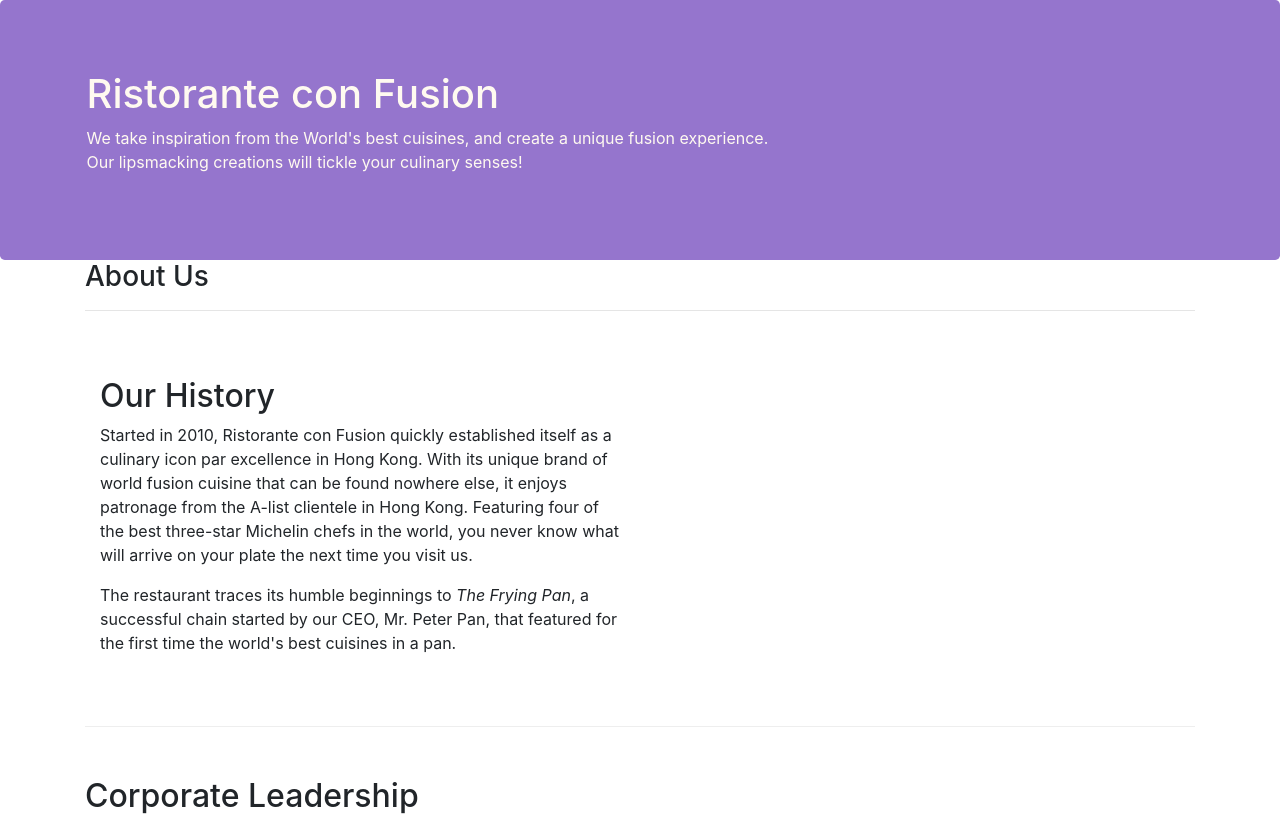
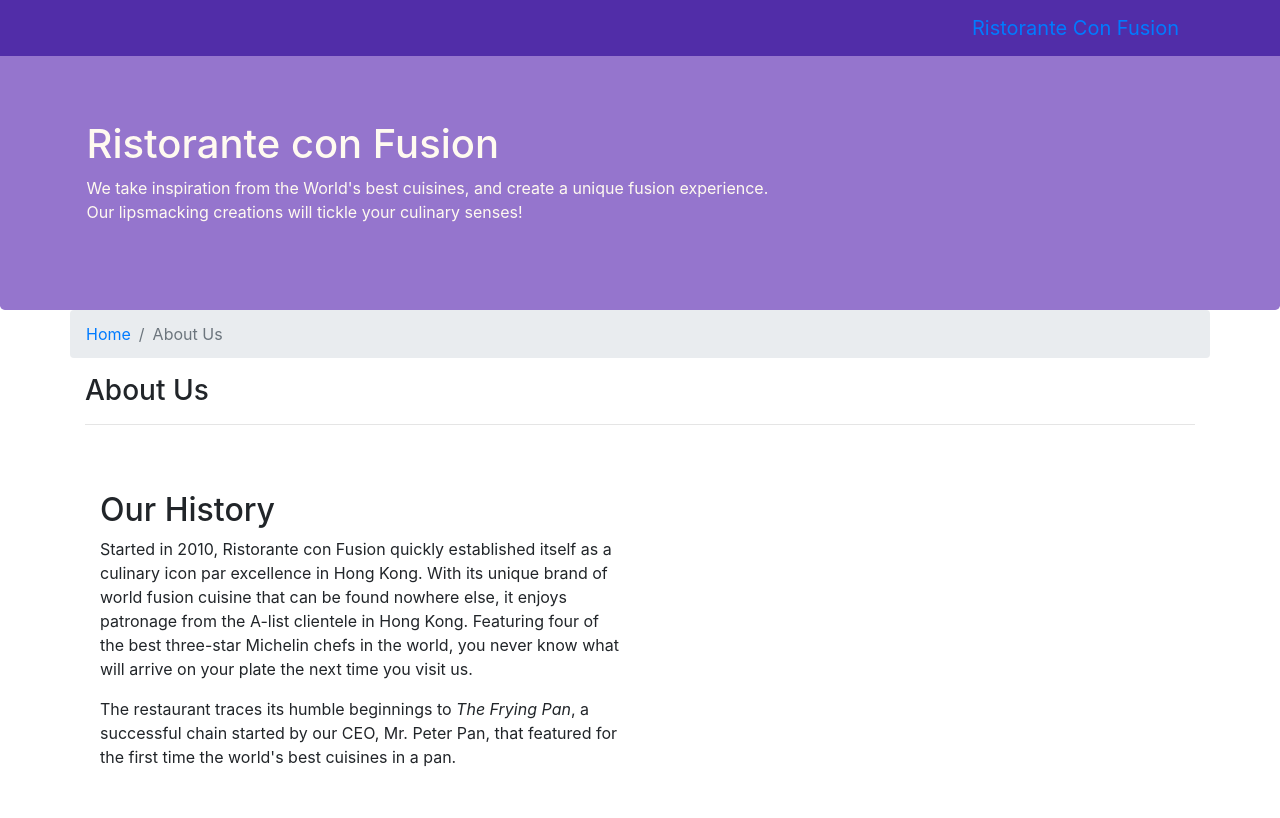
Before and after one commit to ThiernoAmirouDiallo/ConfusionBootstrapJQuery, a website: page aboutus.html in a window 1280 px wide. Shown: the top 818 px of the page. Drawn offline with nearby package versions, Linux system fonts and the light colour scheme.

Commit message:
Navbar and Breadcrumbs

```diff
--- a/aboutus.html
+++ b/aboutus.html
@@ -16,6 +16,24 @@
 </head>
 
 <body>
+        <nav class="navbar navbar-inverse navbar-toggleable-sm fixed-top">
+                <div class="container">
+                    <button class="navbar-toggler" type="button" data-toggle="collapse" data-target="#Navbar">
+                        <span class="navbar-toggler-icon"></span>
+                    </button>
+
+                   <a class="navbar-brand" href="./index.html">Ristorante Con Fusion</a>
+                   <div class="collapse navbar-collapse" id="Navbar">
+                        <ul class="navbar-nav">
+                            <li class="nav-item"><a class="nav-link" href="./index.html">Home</a></li>
+                            <li class="nav-item active"><a class="nav-link" href="#">About</a></li>
+                            <li class="nav-item"><a class="nav-link" href="#">Menu</a></li>
+                            <li class="nav-item"><a class="nav-link" href="#">Contact</a></li>
+                        </ul>
+                   </div>
+                </div>
+            </nav>
+
 
     <header class="jumbotron">
         <div class="container">
@@ -32,7 +50,12 @@
 
     <div class="container">
         <div class="row" >
-            <div class="col-sm">
+            <ol class="col-12 breadcrumb">
+                    <li class="breadcrumb-item"><a href="./index.html">Home</a></li>
+                    <li class="breadcrumb-item active">About Us</li>
+            </ol>
+
+            <div class="col-12">
                <h3>About Us</h3>
                <hr>
             </div>
@@ -72,7 +95,7 @@
                 <div class="col-5 offset-1 col-sm-2">
                     <h5>Links</h5>
                     <ul class="list-unstyled">
-                        <li><a href="#">Home</a></li>
+                        <li><a href="./index.html">Home</a></li>
                         <li><a href="#">About</a></li>
                         <li><a href="#">Menu</a></li>
                         <li><a href="#">Contact</a></li>
--- a/css/style.css
+++ b/css/style.css
@@ -36,3 +36,12 @@
     color: #0F0F0F;
 
 }
+
+body{
+    padding:50px 0px 0px 0px;
+    z-index:0;
+}
+
+.navbar-inverse {
+     background-color: #512DA8;
+}
```
Also changed, not shown: index.html (+18 -1 lines).
